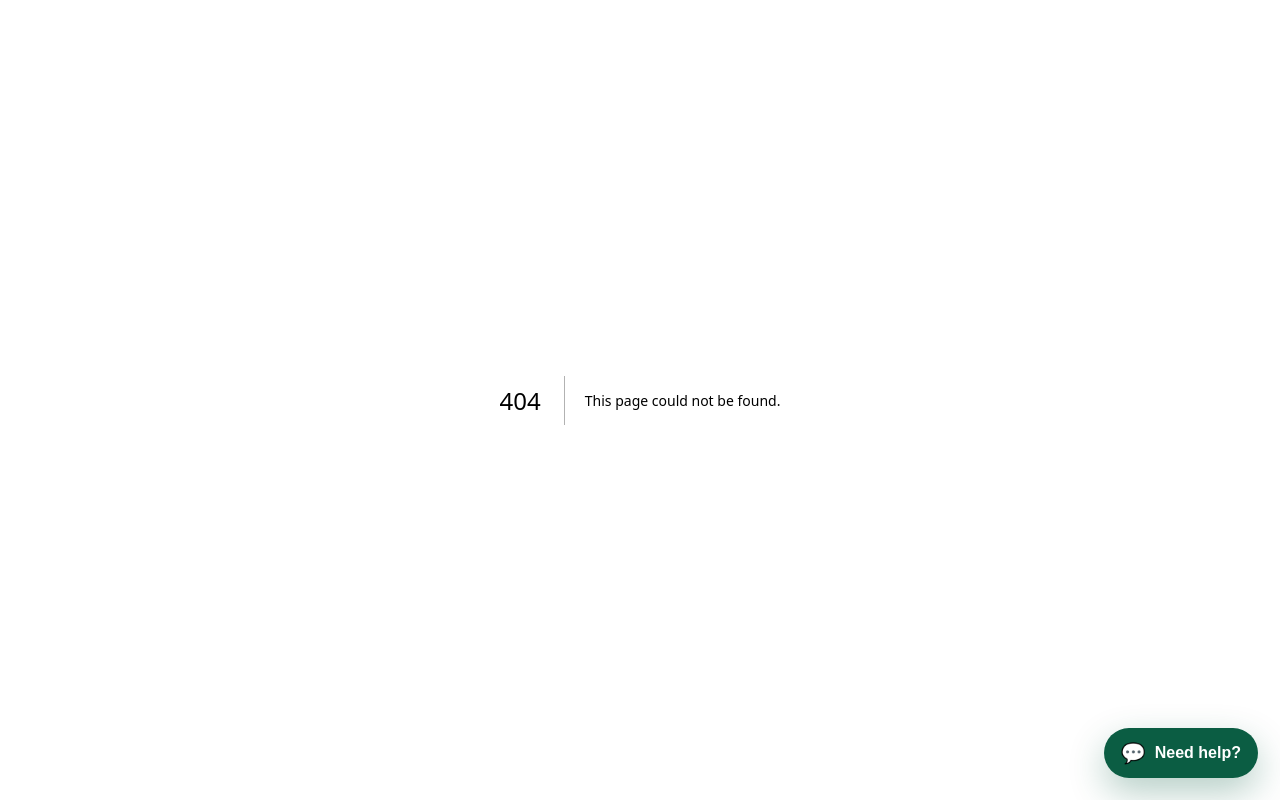
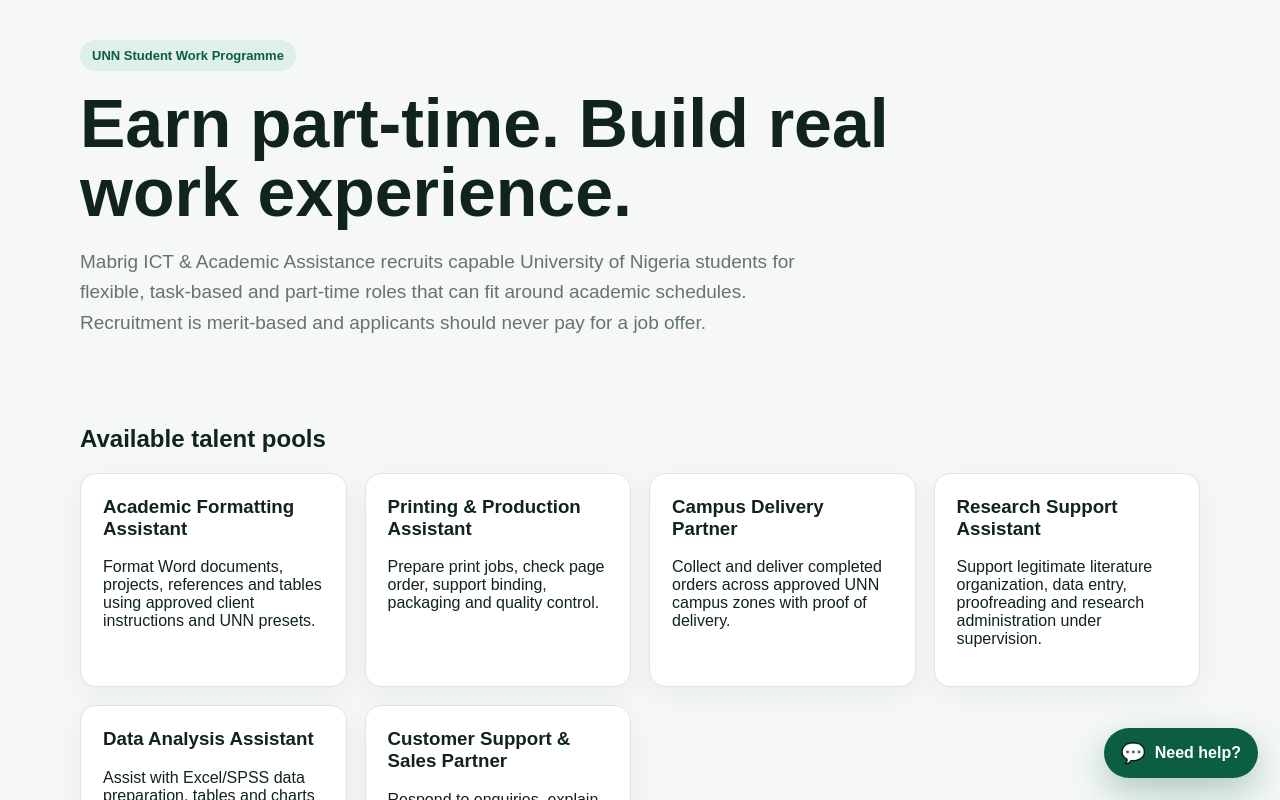
Before and after one commit to mabrig1/mabrig-academic-assistance, a Next.js app: page /work-with-us in a window 1280 px wide. Before the commit this address had no page. Shown: the top 800 px of the page. Built offline with nearby package versions, Linux system fonts and the light colour scheme.

Commit message:
Add UNN student part-time recruitment page

```diff
--- /dev/null
+++ b/app/work-with-us/page.tsx
@@ -0,0 +1,30 @@
+const roles = [
+  ["Academic Formatting Assistant", "Format Word documents, projects, references and tables using approved client instructions and UNN presets."],
+  ["Printing & Production Assistant", "Prepare print jobs, check page order, support binding, packaging and quality control."],
+  ["Campus Delivery Partner", "Collect and deliver completed orders across approved UNN campus zones with proof of delivery."],
+  ["Research Support Assistant", "Support legitimate literature organization, data entry, proofreading and research administration under supervision."],
+  ["Data Analysis Assistant", "Assist with Excel/SPSS data preparation, tables and charts where competence has been verified."],
+  ["Customer Support & Sales Partner", "Respond to enquiries, explain services, follow up orders and earn approved referral commissions."],
+];
+
+const stages = ["Apply online", "Identity & UNN status verification", "Skills screening", "Short practical test", "Interview", "Reference/guarantor check where required", "Orientation & academic-integrity training", "Probationary assignments", "Approved worker pool"];
+
+export default function WorkWithUsPage() {
+  return <main className="container" style={{paddingTop:40,paddingBottom:60}}>
+    <span className="badge">UNN Student Work Programme</span>
+    <h1>Earn part-time. Build real work experience.</h1>
+    <p className="lead">Mabrig ICT & Academic Assistance recruits capable University of Nigeria students for flexible, task-based and part-time roles that can fit around academic schedules. Recruitment is merit-based and applicants should never pay for a job offer.</p>
+
+    <section className="section"><h2>Available talent pools</h2><div className="grid">{roles.map(([title,text]) => <article className="card" key={title}><h3>{title}</h3><p>{text}</p></article>)}</div></section>
+
+    <section className="section"><h2>Minimum standard</h2><div className="card"><ul><li>Current UNN student or other specifically approved applicant.</li><li>Reliable phone number and email address.</li><li>Good communication, punctuality and respect for client confidentiality.</li><li>Role-relevant competence demonstrated through a practical test.</li><li>Agreement to academic-integrity, privacy, quality-control and anti-fraud rules.</li><li>Availability must be declared honestly so assignments do not interfere with classes or examinations.</li></ul></div></section>
+
+    <section className="section"><h2>Recruitment process</h2><div className="card"><ol>{stages.map(stage => <li key={stage}>{stage}</li>)}</ol><p><strong>No recruitment fee:</strong> applicants are not charged to apply, interview or receive a legitimate work offer.</p></div></section>
+
+    <section className="section"><h2>How workers earn</h2><div className="grid"><article className="card"><h3>Task pay</h3><p>Approved rate per completed formatting, production, support or delivery task. The rate is shown before acceptance.</p></article><article className="card"><h3>Shift pay</h3><p>For scheduled office/production support, use a written hourly or shift rate and attendance record.</p></article><article className="card"><h3>Referral commission</h3><p>Eligible sales/referral partners receive a defined commission only after the customer's order is paid and verified.</p></article><article className="card"><h3>Performance bonus</h3><p>Optional bonus for sustained quality, reliability, customer satisfaction and low rework rates.</p></article></div></section>
+
+    <section className="section"><h2>Worker protections & controls</h2><div className="card"><p>Every engagement should state the role, pay basis, expected turnaround, supervisor, confidentiality duties and dispute channel. Workers should only see the minimum customer information needed for their assigned task. Academic support must remain editing, tutoring, research assistance, formatting and other legitimate support; assessed work must not be misrepresented as the student's own work.</p></div></section>
+
+    <section className="section"><div className="notice"><strong>Application form integration:</strong> connect this page to the worker application database/dashboard before public recruitment. Recommended fields: full name, UNN registration number, faculty/department, year, phone, email, role choices, skills, availability, portfolio/sample, emergency/guarantor contact where appropriate, consent and application status.</div></section>
+  </main>;
+}
```
